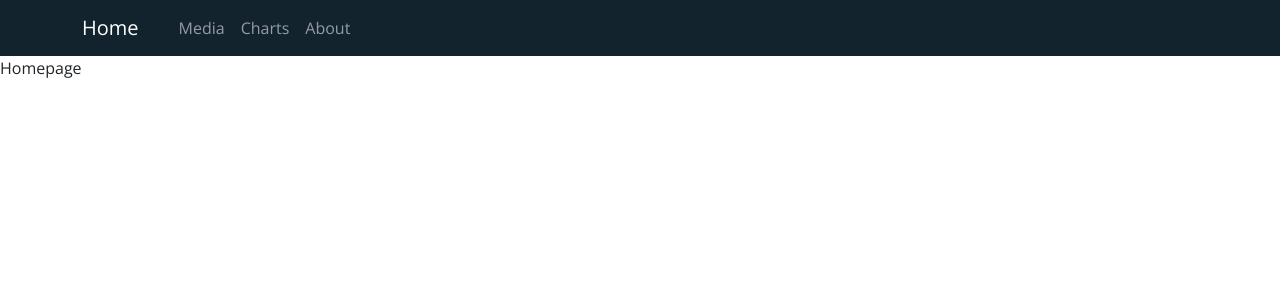
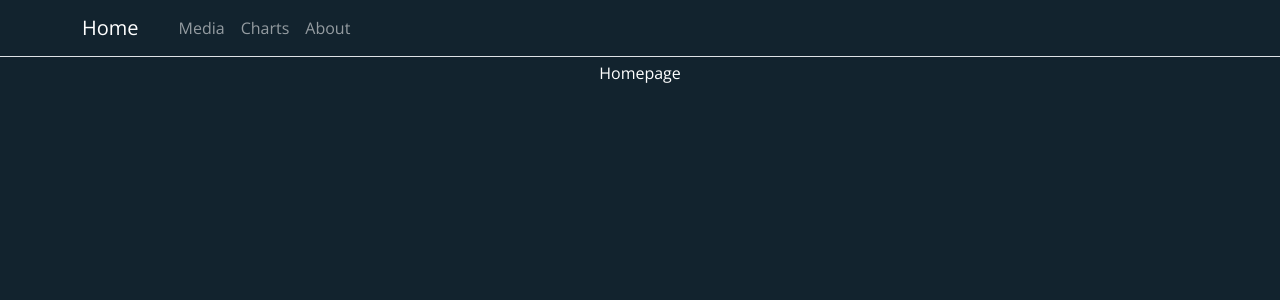
Before and after one commit to roland372/media-tracker, a React (Create React App) app: page / in a window 1280 px wide. Shown: the top 300 px of the page. Built offline with nearby package versions, Linux system fonts and the light colour scheme; the HTML template or start-up script is replaced by a standard one.

Commit message:
added sticky navbar

```diff
--- a/src/components/Layout/Layout.js
+++ b/src/components/Layout/Layout.js
@@ -1,13 +1,16 @@
 import React from 'react';
 
 //? <----- Components ----->
+import Container from './Container';
 import Navbar from './NavigationBar';
 
 const Layout = ({ children }) => {
 	return (
 		<>
-			<Navbar />
-			{children}
+			<section className='sticky-top'>
+				<Navbar />
+			</section>
+			<Container>{children}</Container>
 		</>
 	);
 };
--- a/src/components/Layout/NavigationBar.js
+++ b/src/components/Layout/NavigationBar.js
@@ -6,7 +6,7 @@ import { Navbar, Container, Nav } from 'react-bootstrap';
 
 const NavigationBar = () => {
 	return (
-		<div className='bg-primary-dark'>
+		<div className='bg-primary-dark border-bottom'>
 			<Navbar sticky='top' variant='dark'>
 				<Container>
 					<Navbar.Brand>
```
